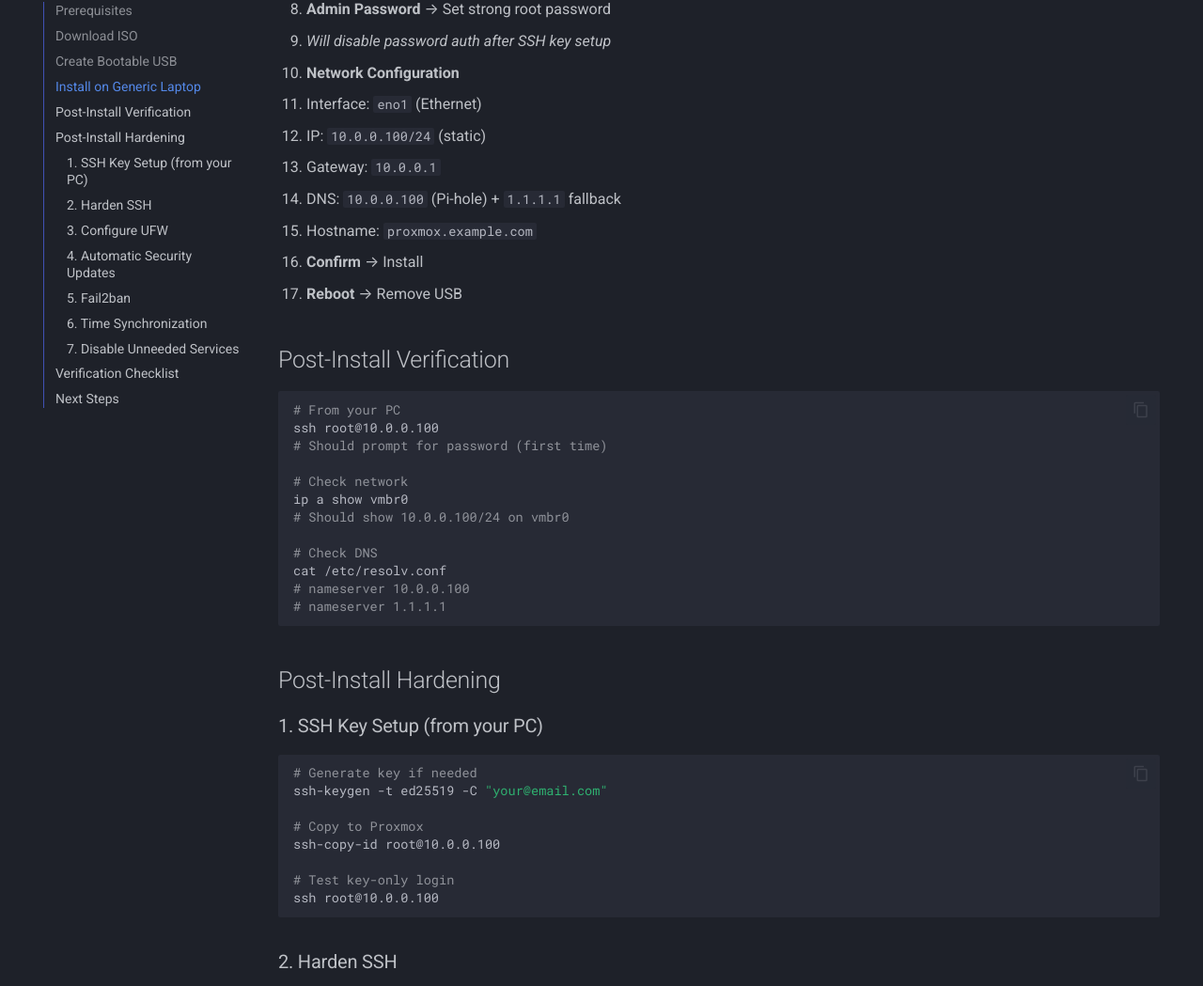
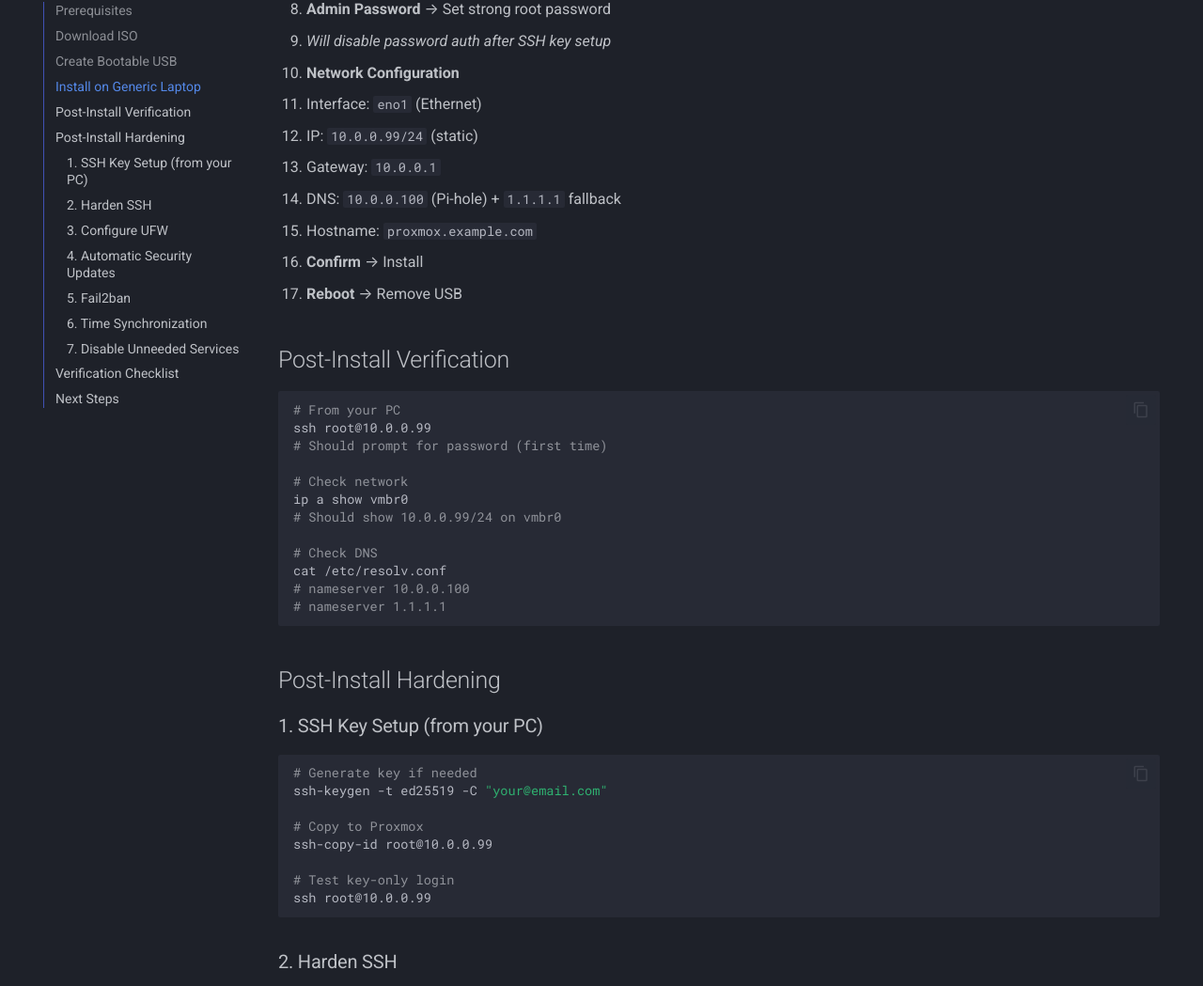
Before and after one commit to dmaljkovic/proxmox-homelab, an MkDocs documentation site: the page built from docs/02-proxmox/installation.md, in a window 1280 px wide and 1400 px high, scrolled down 1024 px. Shown: the part 124-1173 px from the top of the window at 94% size. Built offline with MkDocs 1.6.1 and Material for MkDocs 9.7.7, drawn with Linux system fonts in a browser that asks for light colours; some of the changed text lies outside the part shown.

Commit message:
Fix Proxmox host IP to 10.0.0.99 (Pi-hole stays 10.0.0.100)

````diff
--- a/docs/02-proxmox/installation.md
+++ b/docs/02-proxmox/installation.md
@@ -40,7 +40,7 @@ sync
    - *Will disable password auth after SSH key setup*
 7. **Network Configuration**
    - Interface: `eno1` (Ethernet)
-   - IP: `10.0.0.100/24` (static)
+   - IP: `10.0.0.99/24` (static)
    - Gateway: `10.0.0.1`
    - DNS: `10.0.0.100` (Pi-hole) + `1.1.1.1` fallback
    - Hostname: `proxmox.example.com`
@@ -51,12 +51,12 @@ sync
 
 ```bash
 # From your PC
-ssh root@10.0.0.100
+ssh root@10.0.0.99
 # Should prompt for password (first time)
 
 # Check network
 ip a show vmbr0
-# Should show 10.0.0.100/24 on vmbr0
+# Should show 10.0.0.99/24 on vmbr0
 
 # Check DNS
 cat /etc/resolv.conf
@@ -73,10 +73,10 @@ cat /etc/resolv.conf
 ssh-keygen -t ed25519 -C "your@email.com"
 
 # Copy to Proxmox
-ssh-copy-id root@10.0.0.100
+ssh-copy-id root@10.0.0.99
 
 # Test key-only login
-ssh root@10.0.0.100
+ssh root@10.0.0.99
 ```
 
 ### 2. Harden SSH
@@ -169,12 +169,12 @@ systemctl list-units --type=service --state=running
 
 ## Verification Checklist
 
-- [ ] SSH key-only login works: `ssh root@10.0.0.100`
-- [ ] Proxmox GUI: `https://10.0.0.100:8006` (LAN only)
+- [ ] SSH key-only login works: `ssh root@10.0.0.99`
+- [ ] Proxmox GUI: `https://10.0.0.99:8006` (LAN only)
 - [ ] `ufw status` shows only 22/8006 from 10.0.0.0/24
 - [ ] `systemctl status fail2ban` → active
 - [ ] `chronyc tracking` → synchronized
-- [ ] `ip a` shows vmbr0 with 10.0.0.100/24
+- [ ] `ip a` shows vmbr0 with 10.0.0.99/24
 - [ ] No password auth possible (test from another machine)
 
 ## Next Steps
````
Also changed, not shown: docs/01-architecture/overview.md (+2 -2 lines), docs/03-networking/cloudflare-tunnel.md (+4 -4 lines), docs/03-networking/firewall.md (+2 -2 lines), docs/03-networking/network-design.md (+4 -4 lines), docs/03-networking/vmbr0.md (+2 -2 lines).
